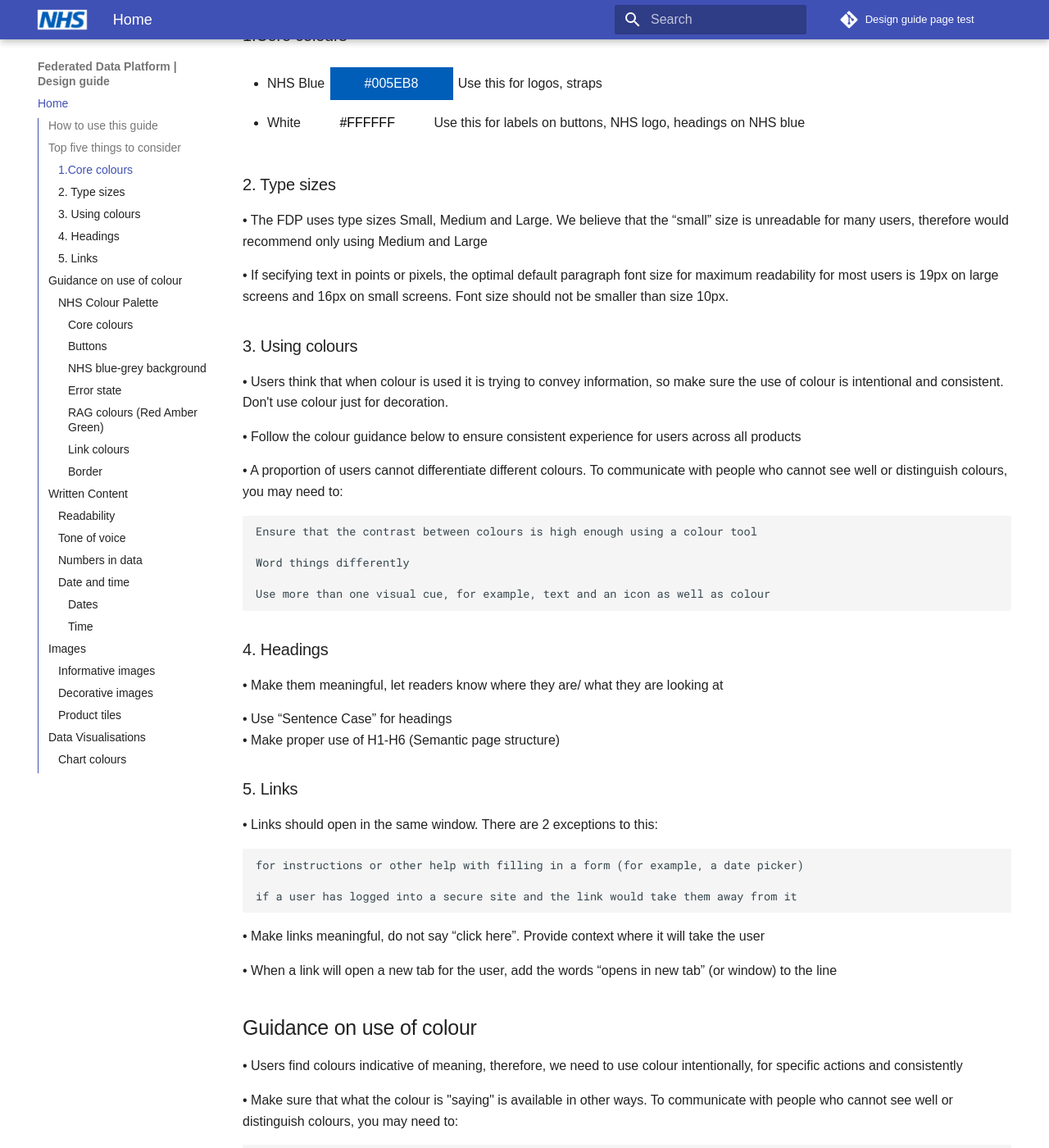
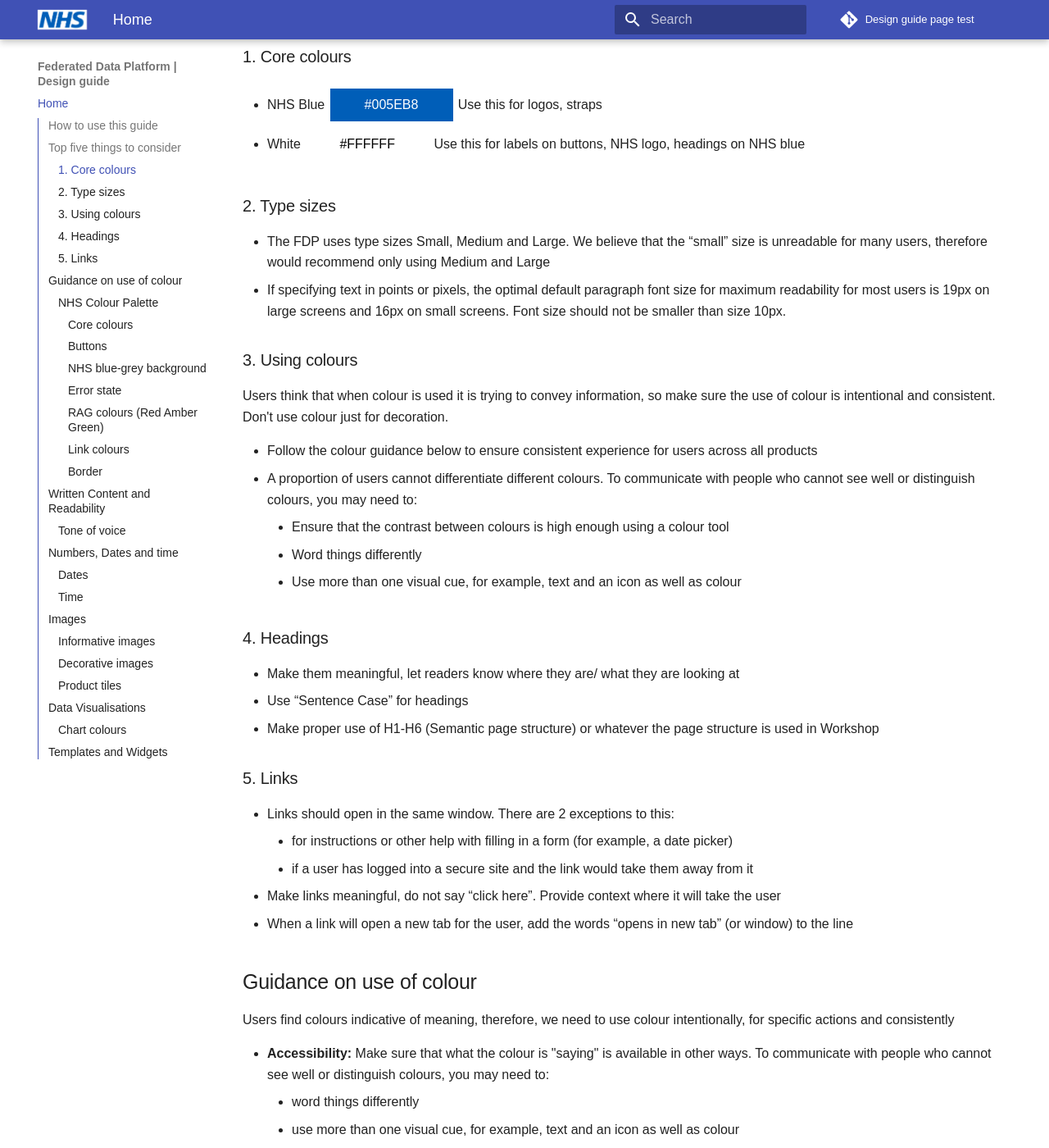
Before and after one commit to nhsengland/fdp-design-guide, an MkDocs documentation site: the page built from docs/index.md, in a window 1280 px wide and 1400 px high, scrolled down 479 px. Shown: the whole window at 82% size. Built offline with MkDocs 1.6.1 and Material for MkDocs 9.7.7, drawn with Linux system fonts in a browser that asks for light colours; some web fonts are replaced; comment, search, counter and statistics services are not loaded; some of the changed text lies outside the part shown.

Commit message:
updated all bullet points and added a templates subhead

```diff
--- a/docs/index.md
+++ b/docs/index.md
@@ -4,59 +4,47 @@
 
 It’s important to ensure that all products can be used as intended and that end users understand the interface and can get the outcome they need easily. This guide contains clear and consistent guidelines on core design elements, including colour palettes, typography, and layout structures.
 
-You will also find screengrabs of templates with annotations to explain which components to use.
+In the final version you will also find screengrabs of templates to be used in Workshop - with annotations to explain which Workshop widgets to use.
 
 ##Top five things to consider
-###1.Core colours
+###1. Core colours
 
 - <p class="inline-container">NHS Blue<span class="colour-rect" style="--colour: #005EB8; --txt_clr: white">#005EB8</span> Use this for logos, straps</p>
-
 
 - <p class="inline-container">White<span class="colour-rect" style="--colour: #FFFFFF; --txt_clr: black">#FFFFFF</span> Use this for labels on buttons, NHS logo, headings on NHS blue</p>
 
 
 ###2.	Type sizes
-•	The FDP uses type sizes Small, Medium and Large. We believe that the “small” size is unreadable for many users, therefore would recommend only using Medium and Large
-
-•	If secifying text in points or pixels, the optimal default paragraph font size for maximum readability for most users is 19px on large screens and 16px on small screens. Font size should not be smaller than size 10px.
+- The FDP uses type sizes Small, Medium and Large. We believe that the “small” size is unreadable for many users, therefore would recommend only using Medium and Large
+- If specifying text in points or pixels, the optimal default paragraph font size for maximum readability for most users is 19px on large screens and 16px on small screens. Font size should not be smaller than size 10px.
 
 ###3.	Using colours
-•	Users think that when colour is used it is trying to convey information, so make sure the use of colour is intentional and consistent. Don't use colour just for decoration.
+Users think that when colour is used it is trying to convey information, so make sure the use of colour is intentional and consistent. Don't use colour just for decoration.
 
-•	Follow the colour guidance below to ensure consistent experience for users across all products
-
-•	A proportion of users cannot differentiate different colours. To communicate with people who cannot see well or distinguish colours, you may need to:
-
-    Ensure that the contrast between colours is high enough using a colour tool
-
-    Word things differently
-
-    Use more than one visual cue, for example, text and an icon as well as colour
+- Follow the colour guidance below to ensure consistent experience for users across all products
+- A proportion of users cannot differentiate different colours. To communicate with people who cannot see well or distinguish colours, you may need to:
+    - Ensure that the contrast between colours is high enough using a colour tool
+    - Word things differently
+    - Use more than one visual cue, for example, text and an icon as well as colour
 
 ###4.	Headings
-•	Make them meaningful, let readers know where they are/ what they are looking at
-
-•	Use “Sentence Case” for headings
-•	Make proper use of H1-H6 (Semantic page structure)
+- Make them meaningful, let readers know where they are/ what they are looking at
+- Use “Sentence Case” for headings
+- Make proper use of H1-H6 (Semantic page structure) or whatever the page structure is used in Workshop
 
 ###5.	Links
-•	Links should open in the same window. There are 2 exceptions to this:
-
-    for instructions or other help with filling in a form (for example, a date picker)
-
-    if a user has logged into a secure site and the link would take them away from it
-
-•	Make links meaningful, do not say “click here”. Provide context where it will take the user
-
-•	When a link will open a new tab for the user, add the words “opens in new tab” (or window) to the line
+- Links should open in the same window. There are 2 exceptions to this:
+    - for instructions or other help with filling in a form (for example, a date picker)
+    - if a user has logged into a secure site and the link would take them away from it
+- Make links meaningful, do not say “click here”. Provide context where it will take the user
+- When a link will open a new tab for the user, add the words “opens in new tab” (or window) to the line
 
 ##Guidance on use of colour
-•	Users find colours indicative of meaning, therefore, we need to use colour intentionally, for specific actions and consistently
+Users find colours indicative of meaning, therefore, we need to use colour intentionally, for specific actions and consistently
 
-•	Make sure that what the colour is "saying" is available in other ways. To communicate with people who cannot see well or distinguish colours, you may need to:
-
-    • word things differently
-    • use more than one visual cue, for example, text and an icon as well as colour
+- **Accessibility:** Make sure that what the colour is "saying" is available in other ways. To communicate with people who cannot see well or distinguish colours, you may need to:
+    - word things differently
+    - use more than one visual cue, for example, text and an icon as well as colour
 
 ###NHS Colour Palette
 
@@ -97,93 +85,63 @@
 - <p class="inline-container">Border colour<span class="colour-rect" style="--colour: #D8DDE0; --txt_clr: white">#D8DDE0</span></p>
 - <p class="inline-container">Form border colour<span class="colour-rect" style="--colour: #4C6272; --txt_clr: white">#4C6272</span></p>
 
-## Written Content
-### Readability
-•	Aim to write for a reading age of 9 to 11 years old (*explain why)
+## Written Content and Readability
 
-•	Use plain language, spell out abbreviations and acronyms when first used
+Use plain language. Research has shown that most people prefer to read plain English, and that the more specialist a person's knowledge is, the greater their preference.
 
-•	Don’t use jargon, rather than saying ‘free text’ say ‘notes’
+Our content is factual, neutral and unambiguous. We do not use metaphors - we say what we mean.
 
-•	Use short sentences
-
-•	Avoid long paragraphs
-
-•	Write descriptive headings and subheadings
-
-•	Do not assume our audience will be familiar with the topic
+- Spell out abbreviations and acronyms when first used
+- Don’t use jargon, rather than saying ‘free text’ say ‘notes’
+- Use short sentences - up to 20 words, and short paragraphs - up to 3 sentences
+- Write descriptive headings and subheadings
+- Do not assume our audience will be familiar with the topic
 
 ### Tone of voice
-•	Use the active voice
+- Use the active voice - "find a pharmacy" rather than "a pharmacy can be found"
+- There’s usually no need to say "please" or "please note"
+- There’s usually no need to say thank you
+- Say "sorry" if something serious has gone wrong - for example, the service has stopped working completely
 
-•	There’s usually no need to say "please" or "please note"
+## Numbers, Dates and time
+- We use numerals for numbers (including 1 and 2)
+- For numbers over 999, use a comma for clarity – for example, 1,000
+- Always start with zero for values less than 1 (Example: 0.75 not .75)
+- Ensure negative values are indicated by a minus sign (Example: -65)
+- We spell out "one" when it means "a" or to avoid repeating a word
 
-•	There’s usually no need to say thank you
+### Dates
+- Always use UK format for dates, do not use American format
+- Use this format for dates: 6 August 2018
+- If you need to include the day of the week, use this format: Wednesday 6 August 2018
+- short dates should be formatted DD/MM/YYYY
 
-•	Say "sorry" if something serious has gone wrong - for example, the service has stopped working completely
-
-### Numbers in data
-•	We use numerals for numbers (including 1 and 2)
-
-•	For numbers over 999, use a comma for clarity – for example, 1,000
-
-•	Always start with zero for values less than 1 (Example: 0.75 not .75)
-
-•	Ensure negative values are indicated by a minus sign (Example: -65)
-
-•	Percentages shouldn't be at a greater detail than 1decimal place unless specifically required
-
-•	We spell out "one" when it means "a" or to avoid repeating a word
-
-•	For further content guidance (opens in a new window)
-
-### Date and time
-#### Dates
-•	Always use UK format for dates, do not use American format
-
-•	Use this format for dates: 6 August 2018
-
-•	If you need to include the day of the week, use this format: Wednesday 6 August 2018
-
-•	short dates should be formatted DD/MM/YYYY
-
-#### Time
-•	"5:30pm", not "1730hrs"
-
-•	"midnight" not "00:00"
-
-•	"midday" not "12 noon", "noon" or "12pm"
-
-•	"6 hours 30 minutes", not "6.5hrs"
+### Time
+- "5:30pm", not "1730hrs"
+- "midnight" not "00:00"
+- "midday" not "12 noon", "noon" or "12pm"
+- "6 hours 30 minutes", not "6.5hrs"
 
 ## Images
 ### Informative images
-•	Do not use text in images
-
-•	Provide alt-text when images convey meaning or information.  If decorative, use an empty alt-text tag [“”]
-
-•	Keep alt-text to around 125 characters or 2 sentences
-
-•	If there's important information that you cannot fit in 125 characters (for example, you're describing a complex chart), include this information in the alt-text or consider linking to more information for screen reader users.
+- Do not use text in images
+- Provide alt-text when images convey meaning or information.  If decorative, use an empty alt-text tag [“”]
+- Keep alt-text to around 125 characters or 2 sentences
+- If there's important information that you cannot fit in 125 characters (for example, you're describing a complex chart), include this information in the alt-text or consider linking to more information for screen reader users.
 
 ### Decorative images
-•	Try to avoid them in data products unless they convey useful information
-
-•	if an image is decorative, give it a null text alternative like this: (alt="")
+- Try to avoid them in data products unless they convey useful information
+- if an image is decorative, give it a null text alternative like this: (alt="")
 
 ### Product tiles
-•	If there is a need to add an image to a product tile, ensure that it is a copyright free image that is meaningful to users, and not a screengrab of a product page
-
-•	[Find out how to ensure that product tiles are more useful for screen-readers and add to guide]
+- If there is a need to add an image to a product tile, ensure that it is a copyright free image that is meaningful to users, and not a screengrab of a product page
+- Look out for more guidance on how to ensure that product tiles are accessbile for those using screen-readers - in a future release
 
 ## Data Visualisations
-•	Every chart or other visualization must have a title. This benefits all users, and particularly those using a screen-reader. [type size medium]
-
-•	Keep axis titles as short as possible [type size medium]
-
-•	Category names on a chart axis or in a legend should be clear and concise [type size medium]
-
-•	For data from two or more time periods, put the older values before the newer values
+- Every chart or other visualization must have a title. This benefits all users, and particularly those using a screen-reader. [type size medium]
+- Keep axis titles as short as possible [type size medium]
+- Category names on a chart axis or in a legend should be clear and concise [type size medium]
+- For data from two or more time periods, put the older values before the newer values
 
 ### Chart colours
 To be used in this order (if more than 12 then start again from the first colour):
@@ -200,3 +158,9 @@
 - <p class="inline-container">Ten colour chart<span class="colour-rect" style="--colour: #78BE20; --txt_clr: white">#78BE20</span></p>
 - <p class="inline-container">Eleven colour chart<span class="colour-rect" style="--colour: #ED4F00; --txt_clr: white">#ED4F00</span></p>
 - <p class="inline-container">Twelve colour chart<span class="colour-rect" style="--colour: #880FB8; --txt_clr: white">#880FB8</span></p>
+
+## Templates and Widgets
+
+This is a sample of an annotated image of a template. There will be guiddsance here on use of widgerts and templates in Workshop, and where possible, direct links to the templates.
+
+The templates, widgets and code will be accessed in Foundry as usual
```
Also changed, not shown: site/404.html, site/extra.css (added), site/images/index.html, site/images/nhs-blue-on-white.jpg (added), site/index.html, site/search/search_index.json, 1 other file.
